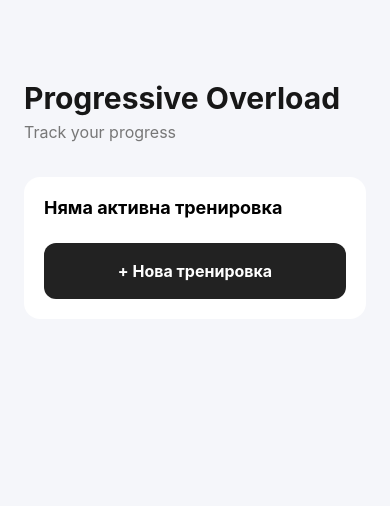
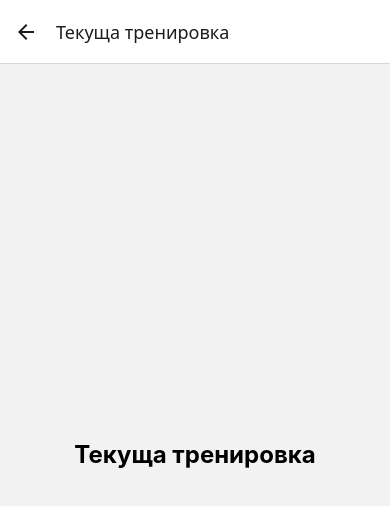
Before and after one commit to iliyanNikolaev/progressive-overload, a React Native app in the folder progressive-overload/: screen /Workout in a window 390 px wide. Shown: the top 506 px of the page. Built offline with nearby package versions, Linux system fonts and the light colour scheme.

Commit message:
app architecture and navigation

```diff
--- a/progressive-overload/App.js
+++ b/progressive-overload/App.js
@@ -1,118 +1,11 @@
-import { StatusBar } from 'expo-status-bar';
-import { StyleSheet, Text, View, Pressable } from 'react-native';
-import {useState} from "react";
+
+import { NavigationContainer } from '@react-navigation/native';
+import AppNavigator from './navigation/AppNavigator';
 
 export default function App() {
-
-  const [workoutStarted, setWorkoutStarted] = useState(false);
-
-  function startWorkout() {
-    setWorkoutStarted(true);
-  };
-
-  function finishWorkout() {
-    setWorkoutStarted(false);
-  };
-
   return (
-    <View style={styles.container}>
-      <Text style={styles.title}>Progressive Overload</Text>
-
-      <Text style={styles.subtitle}>
-        Track your progress
-      </Text>
-
-
-      {workoutStarted ? (
-        <View style={styles.card}>
-          <Text style={styles.cardTitle}>
-            Тренировката е започнала!
-          </Text>
-
-          <Text style={styles.cardText}>
-            Все още няма добавени упражнения.
-          </Text>
-
-          <Pressable
-            style={styles.button}
-            onPress={finishWorkout}
-          >
-            <Text style={styles.buttonText}>
-              Завърши тренировката
-            </Text>
-          </Pressable>
-        </View>
-      ) : (
-        <View style={styles.card}>
-          <Text style={styles.cardTitle}>
-            Няма активна тренировка
-          </Text>
-
-          <Pressable
-            style={styles.button}
-            onPress={startWorkout}
-          >
-            <Text style={styles.buttonText}>
-              + Нова тренировка
-            </Text>
-          </Pressable>
-        </View>
-      )}
-
-
-      <StatusBar style="dark" />
-    </View>
+    <NavigationContainer>
+      <AppNavigator />
+    </NavigationContainer>
   );
 }
-
-const styles = StyleSheet.create({
-  container: {
-    flex: 1,
-    backgroundColor: '#F5F6FA',
-    padding: 24,
-    paddingTop: 80,
-  },
-
-  title: {
-    fontSize: 30,
-    fontWeight: 'bold',
-    color: '#171717',
-  },
-
-  subtitle: {
-    fontSize: 16,
-    color: '#777',
-    marginTop: 6,
-  },
-
-  card: {
-    backgroundColor: '#FFFFFF',
-    padding: 20,
-    borderRadius: 16,
-    marginTop: 35,
-  },
-
-  cardTitle: {
-    fontSize: 18,
-    fontWeight: 'bold',
-  },
-
-  cardText: {
-    color: '#777',
-    marginTop: 12,
-  },
-
-  button: {
-    backgroundColor: '#222',
-    padding: 18,
-    borderRadius: 12,
-    marginTop: 25,
-    alignItems: 'center',
-  },
-
-  buttonText: {
-    color: '#FFFFFF',
-    fontSize: 16,
-    fontWeight: 'bold',
-  },
-});
--- /dev/null
+++ b/progressive-overload/navigation/AppNavigator.js
@@ -0,0 +1,58 @@
+
+import { createBottomTabNavigator } from '@react-navigation/bottom-tabs';
+import { createNativeStackNavigator } from '@react-navigation/native-stack';
+
+import HomeScreen from '../screens/HomeScreen';
+import ExercisesScreen from '../screens/ExercisesScreen';
+import HistoryScreen from '../screens/HistoryScreen';
+import WorkoutScreen from '../screens/WorkoutScreen';
+
+const Tab = createBottomTabNavigator();
+const Stack = createNativeStackNavigator();
+
+function MainTabs() {
+  return (
+    <Tab.Navigator
+      screenOptions={{
+        headerShown: false,
+        tabBarActiveTintColor: '#2563eb',
+      }}
+    >
+      <Tab.Screen
+        name="Home"
+        component={HomeScreen}
+        options={{ title: 'Начало' }}
+      />
+
+      <Tab.Screen
+        name="Exercises"
+        component={ExercisesScreen}
+        options={{ title: 'Упражнения' }}
+      />
+
+      <Tab.Screen
+        name="History"
+        component={HistoryScreen}
+        options={{ title: 'История' }}
+      />
+    </Tab.Navigator>
+  );
+}
+
+export default function AppNavigator() {
+  return (
+    <Stack.Navigator>
+      <Stack.Screen
+        name="MainTabs"
+        component={MainTabs}
+        options={{ headerShown: false }}
+      />
+
+      <Stack.Screen
+        name="Workout"
+        component={WorkoutScreen}
+        options={{ title: 'Текуща тренировка' }}
+      />
+    </Stack.Navigator>
+  );
+}
--- /dev/null
+++ b/progressive-overload/screens/ExercisesScreen.js
@@ -0,0 +1,22 @@
+
+import { View, Text, StyleSheet } from 'react-native';
+
+export default function ExercisesScreen() {
+  return (
+    <View style={styles.container}>
+      <Text style={styles.title}>Моите упражнения</Text>
+    </View>
+  );
+}
+
+const styles = StyleSheet.create({
+  container: {
+    flex: 1,
+    justifyContent: 'center',
+    alignItems: 'center',
+  },
+  title: {
+    fontSize: 24,
+    fontWeight: 'bold',
+  },
+});
--- /dev/null
+++ b/progressive-overload/screens/HistoryScreen.js
@@ -0,0 +1,22 @@
+
+import { View, Text, StyleSheet } from 'react-native';
+
+export default function HistoryScreen() {
+  return (
+    <View style={styles.container}>
+      <Text style={styles.title}>История на тренировките</Text>
+    </View>
+  );
+}
+
+const styles = StyleSheet.create({
+  container: {
+    flex: 1,
+    justifyContent: 'center',
+    alignItems: 'center',
+  },
+  title: {
+    fontSize: 24,
+    fontWeight: 'bold',
+  },
+});
--- /dev/null
+++ b/progressive-overload/screens/HomeScreen.js
@@ -0,0 +1,24 @@
+
+import { View, Text, StyleSheet } from 'react-native';
+
+export default function HomeScreen() {
+  return (
+    <View style={styles.container}>
+      <Text style={styles.title}>Начало</Text>
+      <Text>Добре дошъл в Workout Diary!</Text>
+    </View>
+  );
+}
+
+const styles = StyleSheet.create({
+  container: {
+    flex: 1,
+    justifyContent: 'center',
+    alignItems: 'center',
+  },
+  title: {
+    fontSize: 28,
+    fontWeight: 'bold',
+    marginBottom: 10,
+  },
+});
--- /dev/null
+++ b/progressive-overload/screens/WorkoutScreen.js
@@ -0,0 +1,22 @@
+
+import { View, Text, StyleSheet } from 'react-native';
+
+export default function WorkoutScreen() {
+  return (
+    <View style={styles.container}>
+      <Text style={styles.title}>Текуща тренировка</Text>
+    </View>
+  );
+}
+
+const styles = StyleSheet.create({
+  container: {
+    flex: 1,
+    justifyContent: 'center',
+    alignItems: 'center',
+  },
+  title: {
+    fontSize: 24,
+    fontWeight: 'bold',
+  },
+});
```
Also changed, not shown: progressive-overload/package.json (+7 -2 lines), progressive-overload/components/ExerciseItem.js (added), progressive-overload/components/SetItem.js (added), 1 other file (tests, documents, lock files or other folders).
